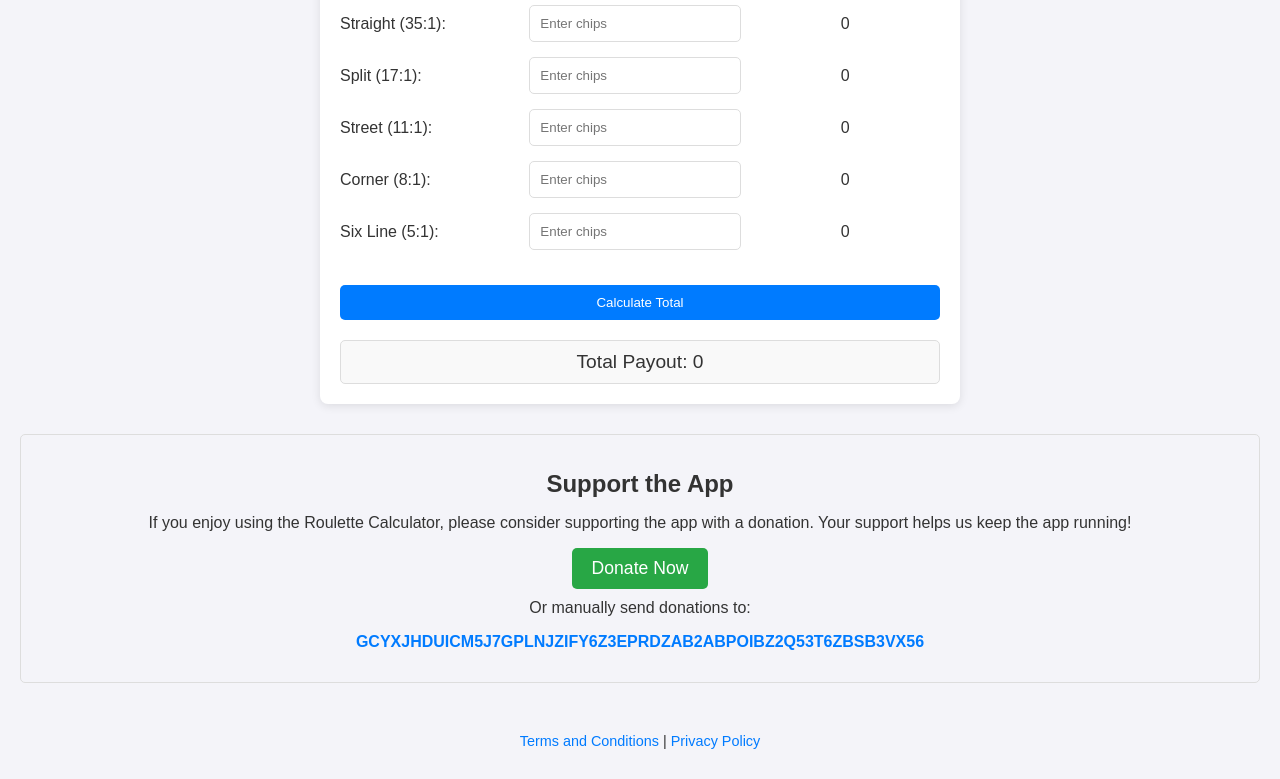
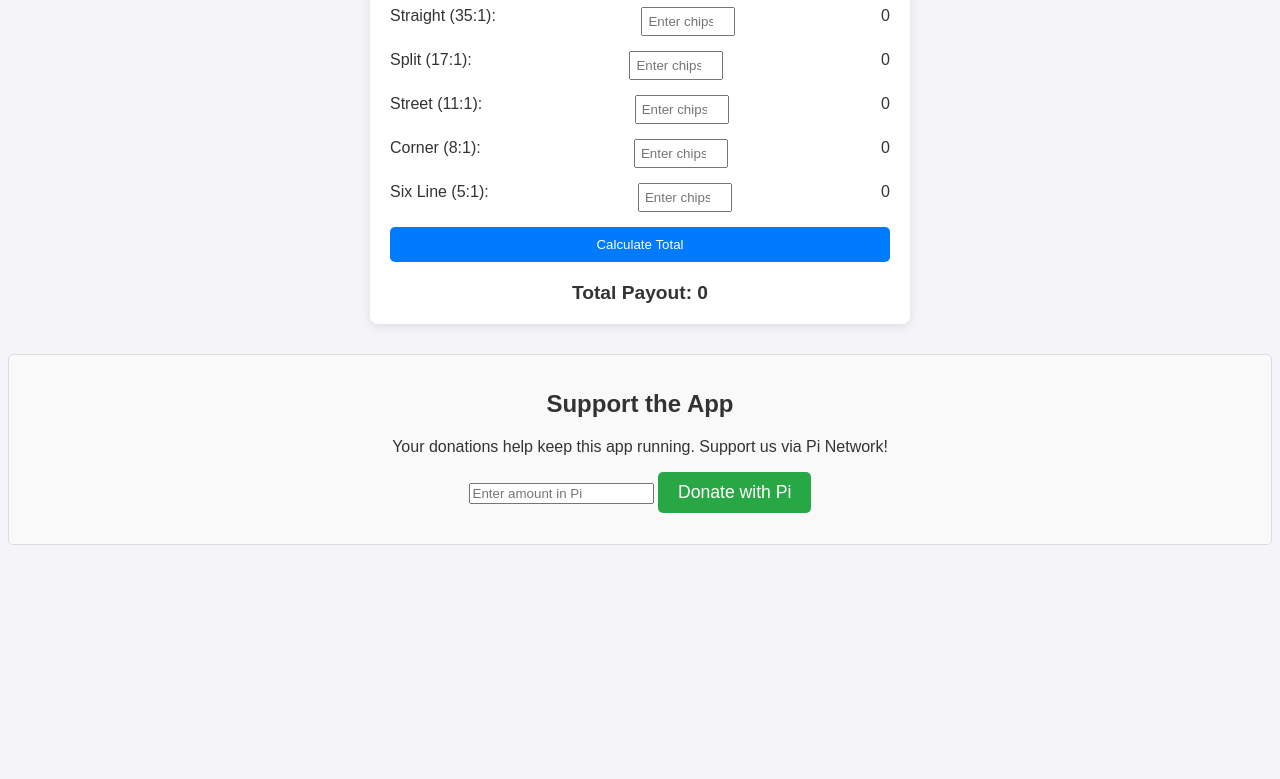
Before and after one commit to vern2429/Roulette-Calculator, a plain HTML site: page index.html in a window 1280 px wide. Shown: the part 113-892 px from the top of the page. After the commit the page ends 800 px from the top, so only its background shows below. Drawn offline with Linux system fonts and the light colour scheme.

Commit message:
index.html

```diff
--- a/index.html
+++ b/index.html
@@ -5,103 +5,16 @@
     <meta name="viewport" content="width=device-width, initial-scale=1.0">
     <title>Roulette Calculator</title>
     <style>
-        body {
-            font-family: Arial, sans-serif;
-            margin: 20px;
-            background-color: #f4f4f9;
-            color: #333;
-        }
-        .calculator {
-            max-width: 600px;
-            margin: 0 auto;
-            padding: 20px;
-            background: #fff;
-            border-radius: 8px;
-            box-shadow: 0 2px 10px rgba(0, 0, 0, 0.1);
-        }
-        .calculator h1 {
-            text-align: center;
-            margin-bottom: 20px;
-        }
-        .bet-row {
-            display: flex;
-            align-items: center;
-            justify-content: space-between;
-            margin-bottom: 15px;
-        }
-        .bet-row label {
-            flex: 1;
-        }
-        .bet-row input {
-            flex: 1;
-            padding: 10px;
-            margin-right: 10px;
-            border: 1px solid #ddd;
-            border-radius: 5px;
-        }
-        .bet-row .result {
-            flex: 1;
-            text-align: center;
-        }
-        .form-group button {
-            width: 100%;
-            padding: 10px;
-            background: #007bff;
-            color: #fff;
-            border: none;
-            border-radius: 5px;
-            cursor: pointer;
-            margin-top: 20px;
-        }
-        .form-group button:hover {
-            background: #0056b3;
-        }
-        .total-result {
-            margin-top: 20px;
-            padding: 10px;
-            background: #f9f9f9;
-            border: 1px solid #ddd;
-            border-radius: 5px;
-            text-align: center;
-            font-size: 1.2em;
-        }
-        footer {
-            text-align: center;
-            margin-top: 40px;
-            padding: 10px;
-            background: #f4f4f9;
-            font-size: 0.9em;
-        }
-        footer a {
-            color: #007bff;
-            text-decoration: none;
-        }
-        footer a:hover {
-            text-decoration: underline;
-        }
-        .donate-section {
-            margin-top: 30px;
-            text-align: center;
-            padding: 15px;
-            background-color: #f4f4f9;
-            border: 1px solid #ddd;
-            border-radius: 5px;
-        }
-        .donate-section h2 {
-            margin-bottom: 10px;
-        }
-        .donate-button {
-            padding: 10px 20px;
-            background-color: #28a745;
-            color: white;
-            border: none;
-            border-radius: 5px;
-            cursor: pointer;
-            font-size: 1.1em;
-        }
-        .donate-button:hover {
-            background-color: #218838;
-        }
+        body { font-family: Arial, sans-serif; background: #f4f4f9; color: #333; text-align: center; }
+        .calculator { max-width: 500px; margin: 20px auto; padding: 20px; background: #fff; border-radius: 8px; box-shadow: 0 2px 10px rgba(0,0,0,0.1); }
+        .bet-row { display: flex; justify-content: space-between; margin-bottom: 15px; }
+        .bet-row input { width: 80px; padding: 5px; }
+        .form-group button { width: 100%; padding: 10px; background: #007bff; color: #fff; border: none; border-radius: 5px; cursor: pointer; }
+        .form-group button:hover { background: #0056b3; }
+        .total-result { margin-top: 20px; font-size: 1.2em; font-weight: bold; }
+        .donate-section { margin-top: 30px; padding: 15px; background: #f9f9f9; border: 1px solid #ddd; border-radius: 5px; }
+        .donate-button { padding: 10px 20px; background-color: #28a745; color: white; border: none; border-radius: 5px; cursor: pointer; font-size: 1.1em; }
+        .donate-button:hover { background-color: #218838; }
     </style>
 </head>
 <body>
@@ -109,87 +22,95 @@
         <h1>Roulette Calculator</h1>
         <div id="bettingPositions">
             <div class="bet-row">
-                <label for="straight">Straight (35:1):</label>
-                <input type="number" id="straight" placeholder="Enter chips" onchange="updatePayout('straight', 35)">
-                <span class="result" id="straightResult">0</span>
+                <label>Straight (35:1):</label>
+                <input type="number" id="straight" placeholder="Enter chips">
+                <span id="straightResult">0</span>
             </div>
             <div class="bet-row">
-                <label for="split">Split (17:1):</label>
-                <input type="number" id="split" placeholder="Enter chips" onchange="updatePayout('split', 17)">
-                <span class="result" id="splitResult">0</span>
+                <label>Split (17:1):</label>
+                <input type="number" id="split" placeholder="Enter chips">
+                <span id="splitResult">0</span>
             </div>
             <div class="bet-row">
-                <label for="street">Street (11:1):</label>
-                <input type="number" id="street" placeholder="Enter chips" onchange="updatePayout('street', 11)">
-                <span class="result" id="streetResult">0</span>
+                <label>Street (11:1):</label>
+                <input type="number" id="street" placeholder="Enter chips">
+                <span id="streetResult">0</span>
             </div>
             <div class="bet-row">
-                <label for="corner">Corner (8:1):</label>
-                <input type="number" id="corner" placeholder="Enter chips" onchange="updatePayout('corner', 8)">
-                <span class="result" id="cornerResult">0</span>
+                <label>Corner (8:1):</label>
+                <input type="number" id="corner" placeholder="Enter chips">
+                <span id="cornerResult">0</span>
             </div>
             <div class="bet-row">
-                <label for="sixLine">Six Line (5:1):</label>
-                <input type="number" id="sixLine" placeholder="Enter chips" onchange="updatePayout('sixLine', 5)">
-                <span class="result" id="sixLineResult">0</span>
+                <label>Six Line (5:1):</label>
+                <input type="number" id="sixLine" placeholder="Enter chips">
+                <span id="sixLineResult">0</span>
             </div>
         </div>
         <div class="form-group">
             <button onclick="calculateTotal()">Calculate Total</button>
         </div>
-        <div class="total-result" id="totalResult">
-            Total Payout: 0
-        </div>
+        <div class="total-result" id="totalResult">Total Payout: 0</div>
     </div>
 
     <!-- Donation Section -->
     <div class="donate-section">
-    <h2>Support the App</h2>
-    <p>If you enjoy using the Roulette Calculator, please consider supporting the app with a donation. Your support helps us keep the app running!</p>
-    <button class="donate-button" onclick="openPiWallet()">Donate Now</button>
-    <p style="margin-top: 10px;">Or manually send donations to:</p>
-    <p style="font-weight: bold; color: #007bff;">GCYXJHDUICM5J7GPLNJZIFY6Z3EPRDZAB2ABPOIBZ2Q53T6ZBSB3VX56</p>
-</div>
-
-<script>
-    function openPiWallet() {
-        // Redirect to Pi Browser using the wallet address
-        const piWalletAddress = "pi://GCYXJHDUICM5J7GPLNJZIFY6Z3EPRDZAB2ABPOIBZ2Q53T6ZBSB3VX56";
-        window.location.href = piWalletAddress;
-    }
-</script>
-
-    <footer>
-        <a href="terms.html">Terms and Conditions</a> | <a href="privacy.html">Privacy Policy</a>
-    </footer>
+        <h2>Support the App</h2>
+        <p>Your donations help keep this app running. Support us via Pi Network!</p>
+        <input type="number" id="donationAmount" placeholder="Enter amount in Pi" min="0.01">
+        <button class="donate-button" onclick="startPiPayment()">Donate with Pi</button>
+        <p id="paymentStatus"></p>
+    </div>
 
     <script>
-        const payouts = {
-            straight: 35,
-            split: 17,
-            street: 11,
-            corner: 8,
-            sixLine: 5,
-        };
+        async function calculateTotal() {
+            let bets = {
+                straight: document.getElementById("straight").value || 0,
+                split: document.getElementById("split").value || 0,
+                street: document.getElementById("street").value || 0,
+                corner: document.getElementById("corner").value || 0,
+                sixLine: document.getElementById("sixLine").value || 0
+            };
 
-        function updatePayout(betType, odds) {
-            const chips = parseFloat(document.getElementById(betType).value) || 0;
-            const payout = chips * odds;
-            // Remove ".00" if it's a whole number
-            document.getElementById(`${betType}Result`).textContent = (payout % 1 === 0) ? payout.toFixed(0) : payout.toFixed(2);
+            let response = await fetch("/calculate", {
+                method: "POST",
+                headers: { "Content-Type": "application/json" },
+                body: JSON.stringify(bets)
+            });
+
+            let data = await response.json();
+
+            if (data.error) {
+                alert("Error: " + data.error);
+            } else {
+                for (let key in data.results) {
+                    document.getElementById(`${key}Result`).textContent = data.results[key];
+                }
+                document.getElementById("totalResult").textContent = "Total Payout: " + data.total_payout;
+            }
         }
 
-        function calculateTotal() {
-            let totalPayout = 0;
-
-            for (const betType in payouts) {
-                const chips = parseFloat(document.getElementById(betType).value) || 0;
-                totalPayout += chips * payouts[betType];
+        async function startPiPayment() {
+            let amount = document.getElementById("donationAmount").value;
+            if (!amount || amount <= 0) {
+                alert("Please enter a valid donation amount.");
+                return;
             }
 
-            // Remove ".00" from total if it's a whole number
-            document.getElementById('totalResult').textContent = `Total Payout: ${(totalPayout % 1 === 0) ? totalPayout.toFixed(0) : totalPayout.toFixed(2)}`;
+            let response = await fetch("/start-payment", {
+                method: "POST",
+                headers: { "Content-Type": "application/json" },
+                body: JSON.stringify({ amount: amount }),
+            });
+
+            let data = await response.json();
+            if (data.error) {
+                document.getElementById("paymentStatus").innerText = "Payment Failed: " + data.error;
+            } else {
+                document.getElementById("paymentStatus").innerText = "Payment Started. Check Pi Browser.";
+                window.location.href = `pi://app.${data.payment_id}`;
+            }
         }
     </script>
 </body>
-    </html>
+</html>
```
